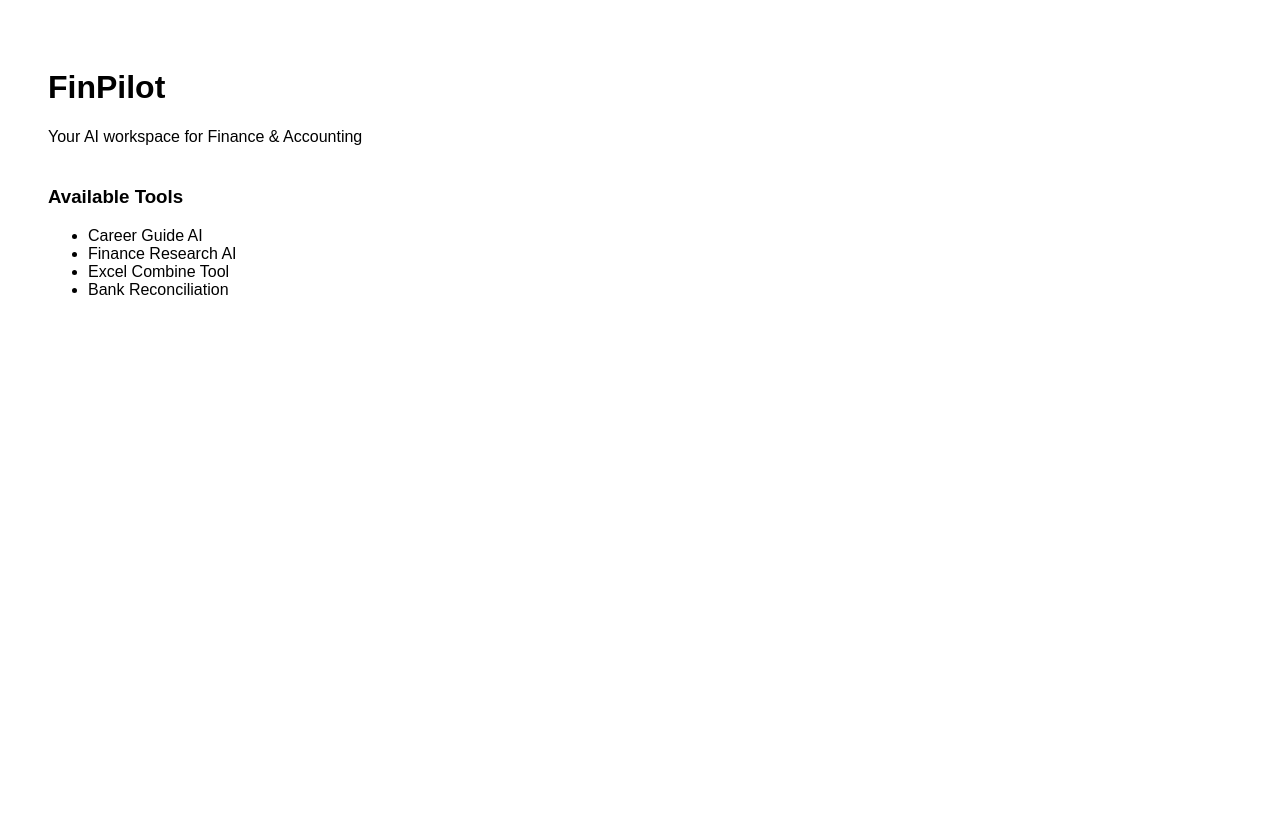
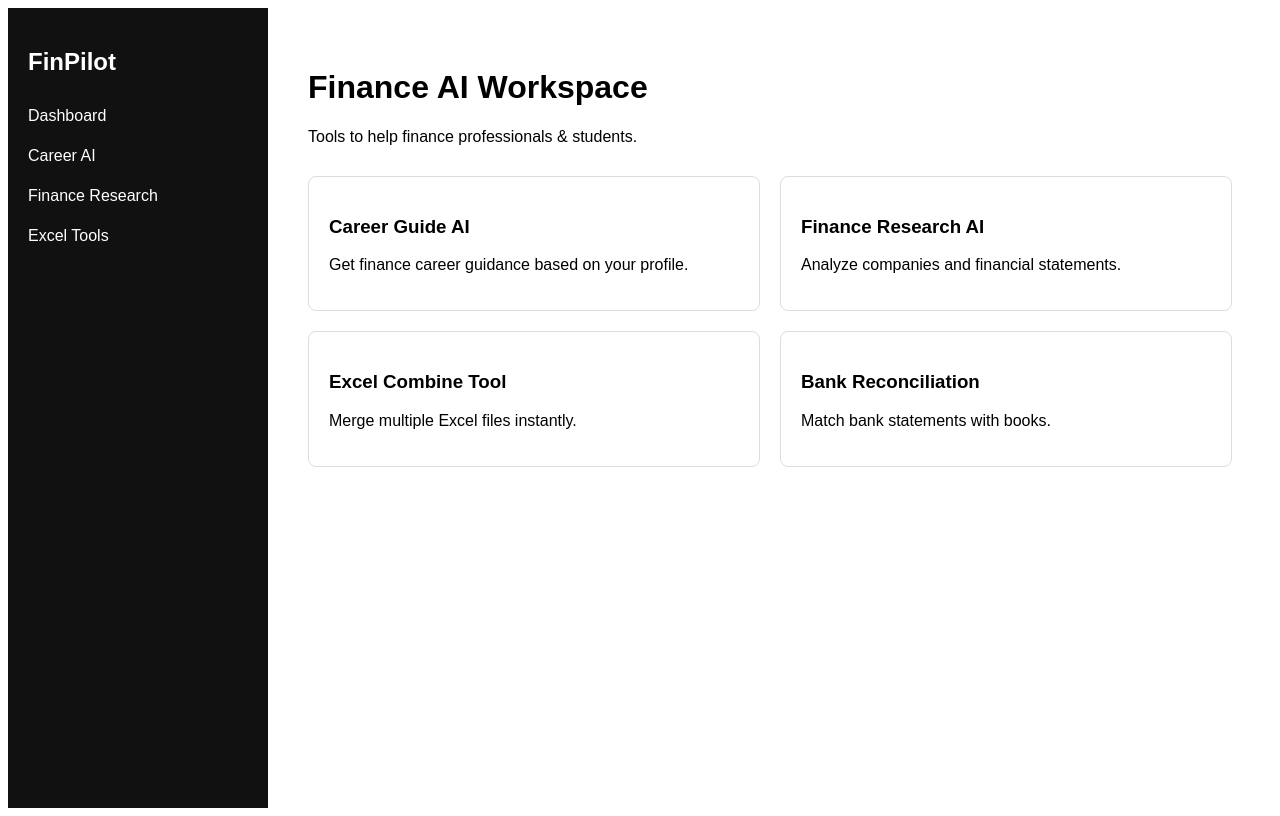
Before and after one commit to arun0431625/Fin_Pilot, a Next.js app: page / in a window 1280 px wide. Built offline with nearby package versions, Linux system fonts and the light colour scheme.

Commit message:
add dashboard ui

```diff
--- a/app/page.js
+++ b/app/page.js
@@ -1,19 +1,61 @@
 export default function Home() {
   return (
-    <main style={{ padding: 40, fontFamily: "Arial" }}>
-      <h1>FinPilot</h1>
-      <p>Your AI workspace for Finance & Accounting</p>
+    <div style={{display:"flex",height:"100vh",fontFamily:"Arial"}}>
 
-      <div style={{ marginTop: 40 }}>
-        <h3>Available Tools</h3>
+      {/* Sidebar */}
+      <div style={{
+        width:"220px",
+        background:"#111",
+        color:"white",
+        padding:"20px"
+      }}>
+        <h2>FinPilot</h2>
 
-        <ul>
-          <li>Career Guide AI</li>
-          <li>Finance Research AI</li>
-          <li>Excel Combine Tool</li>
-          <li>Bank Reconciliation</li>
+        <ul style={{listStyle:"none",padding:0,lineHeight:"2.5"}}>
+          <li>Dashboard</li>
+          <li>Career AI</li>
+          <li>Finance Research</li>
+          <li>Excel Tools</li>
         </ul>
       </div>
-    </main>
+
+      {/* Main Panel */}
+      <div style={{flex:1,padding:"40px"}}>
+
+        <h1>Finance AI Workspace</h1>
+        <p>Tools to help finance professionals & students.</p>
+
+        <div style={{
+          display:"grid",
+          gridTemplateColumns:"repeat(2,1fr)",
+          gap:"20px",
+          marginTop:"30px"
+        }}>
+
+          <div style={{border:"1px solid #ddd",padding:"20px",borderRadius:"8px"}}>
+            <h3>Career Guide AI</h3>
+            <p>Get finance career guidance based on your profile.</p>
+          </div>
+
+          <div style={{border:"1px solid #ddd",padding:"20px",borderRadius:"8px"}}>
+            <h3>Finance Research AI</h3>
+            <p>Analyze companies and financial statements.</p>
+          </div>
+
+          <div style={{border:"1px solid #ddd",padding:"20px",borderRadius:"8px"}}>
+            <h3>Excel Combine Tool</h3>
+            <p>Merge multiple Excel files instantly.</p>
+          </div>
+
+          <div style={{border:"1px solid #ddd",padding:"20px",borderRadius:"8px"}}>
+            <h3>Bank Reconciliation</h3>
+            <p>Match bank statements with books.</p>
+          </div>
+
+        </div>
+
+      </div>
+
+    </div>
   );
 }
```
